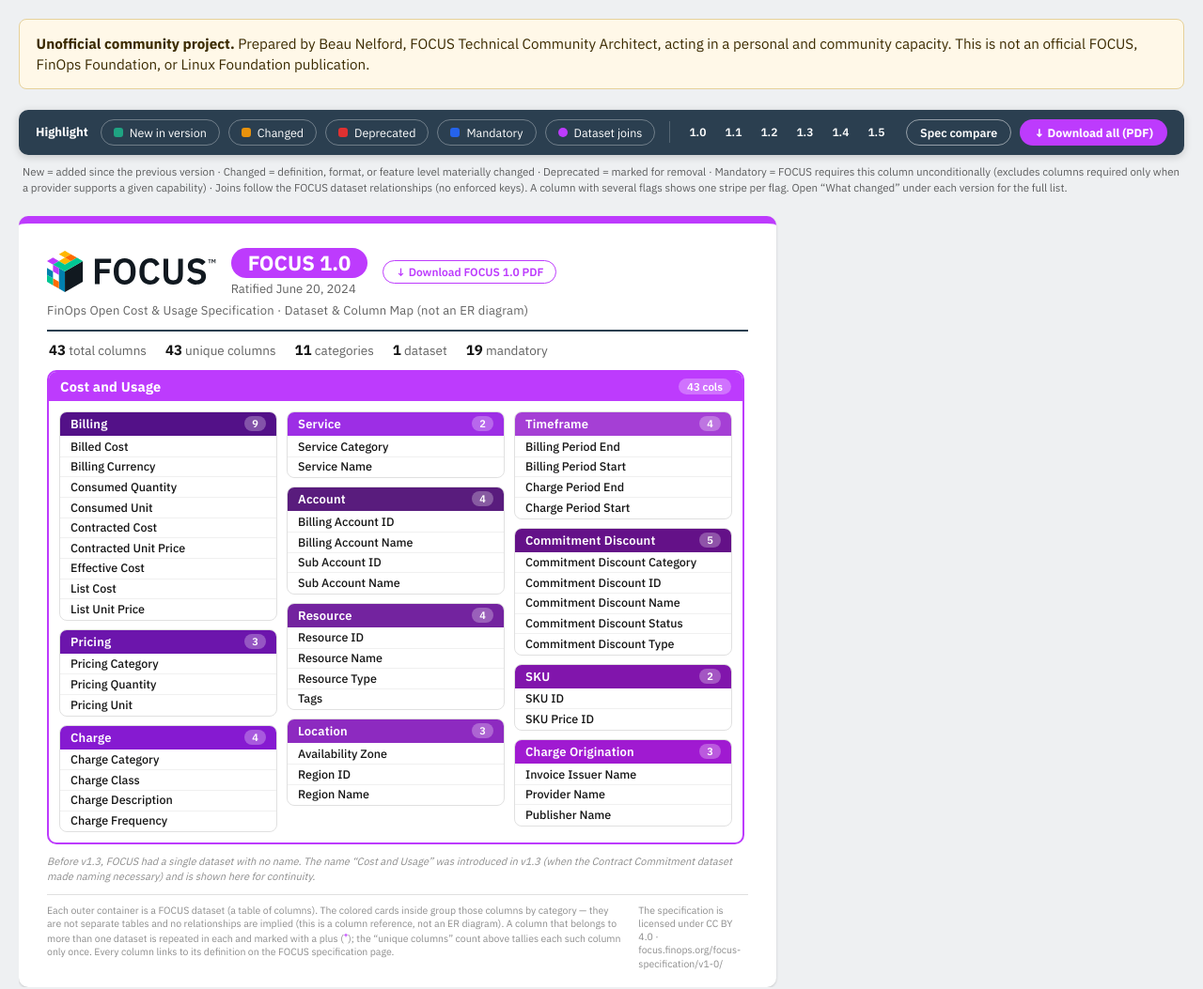
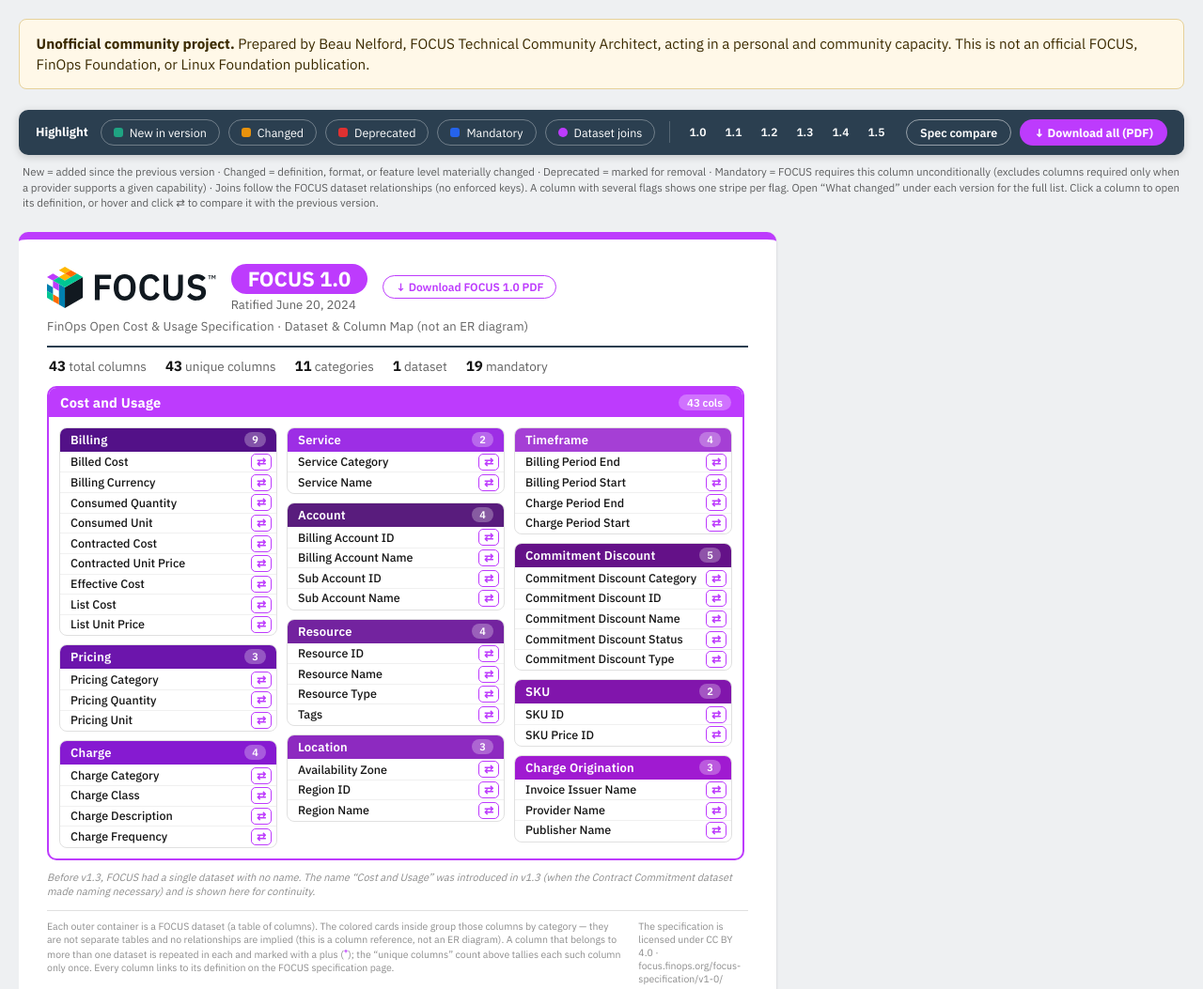
Before and after one commit to beau-finopsorg/focus-tools, a plain HTML site: page schema-maps/FOCUS_Schema_Maps.html in a window 1280 px wide. Shown: the top 1053 px of the page at 94% size. Drawn offline with Linux system fonts and the light colour scheme.

Commit message:
Open the specification on column click; compare from a hover glyph.
Clicking a column follows its link to the specification again. A ⇄ glyph appears on the right of a column on hover or keyboard focus (always on touch screens) and opens the compare panel. The hover tooltip no longer captures clicks, so it cannot cover the glyph.

Co-Authored-By: Claude Opus 5.5 <noreply@anthropic.com>

```diff
--- a/schema-maps/FOCUS_Schema_Maps.html
+++ b/schema-maps/FOCUS_Schema_Maps.html
@@ -152,9 +152,15 @@ body.hl-rel .relsvg{display:block}
 .relnote{display:none;background:#f6ecff;border:1px solid #e3d4ff;border-radius:9px;padding:9px 15px;font-size:12px;color:#5a2b86;line-height:1.5}
 body.hl-rel .relnote{display:block}
 .relnote b{color:#7a1fb0}
-.col{cursor:pointer}
+.col{cursor:pointer;position:relative}
+/* compare glyph: shown on hover/focus (always on touch screens); opens the diff panel */
+.cmpbtn{position:absolute;right:5px;top:50%;transform:translateY(-50%);display:none;align-items:center;justify-content:center;
+  width:22px;height:18px;border-radius:5px;background:#fff;border:1px solid #bd3bfd;color:#bd3bfd;font-size:12px;font-weight:700;line-height:1;cursor:pointer}
+.cmpbtn:hover,.cmpbtn:focus-visible{background:#bd3bfd;color:#fff;outline:none}
+.col:hover .cmpbtn,.col:focus-within .cmpbtn,.col.sel .cmpbtn{display:inline-flex}
+@media (hover:none){.cmpbtn{display:inline-flex}}
 /* hover popup (column definition flyout) */
-#coltip{position:fixed;z-index:90;width:340px;max-width:92vw;background:#fff;border:1px solid rgba(0,0,0,.12);border-radius:11px;box-shadow:0 8px 30px rgba(0,0,0,.22);display:none;overflow:hidden}
+#coltip{position:fixed;z-index:90;pointer-events:none;width:340px;max-width:92vw;background:#fff;border:1px solid rgba(0,0,0,.12);border-radius:11px;box-shadow:0 8px 30px rgba(0,0,0,.22);display:none;overflow:hidden}
 #coltip .tth{padding:9px 13px;color:#fff}
 #coltip .ttname{font-weight:700;font-size:14.5px;line-height:1.2}
 #coltip .ttid{font-family:"IBM Plex Mono",monospace;font-size:11px;opacity:.92;font-weight:500;display:block;margin-top:2px}
@@ -173,7 +179,7 @@ body.hl-rel .relnote{display:block}
   body{padding:0;gap:0;display:block}
   .page{display:block;overflow:visible}
   .sheet{box-shadow:none;border-radius:0}
-  .toolbar,.legend,.changes,#dpanel{display:none!important}
+  .toolbar,.legend,.changes,#dpanel,.cmpbtn{display:none!important}
   .relnote{display:none!important}
   .relsvg{display:none!important}
   .kbadge{display:none!important}
@@ -211,7 +217,7 @@ body.hl-rel .relnote{display:block}
   <a class="cmplink" href="../spec-compare/focus-spec-compare.html">Spec compare</a>
   <a class="dlall" href="FOCUS_Schema_Maps.pdf" download>&#x2193; Download all (PDF)</a>
 </div>
-<p class="legend">New = added since the previous version &middot; Changed = definition, format, or feature level materially changed &middot; Deprecated = marked for removal &middot; Mandatory = FOCUS requires this column unconditionally (excludes columns required only when a provider supports a given capability) &middot; Joins follow the FOCUS dataset relationships (no enforced keys). A column with several flags shows one stripe per flag. Open &ldquo;What changed&rdquo; under each version for the full list.</p>
+<p class="legend">New = added since the previous version &middot; Changed = definition, format, or feature level materially changed &middot; Deprecated = marked for removal &middot; Mandatory = FOCUS requires this column unconditionally (excludes columns required only when a provider supports a given capability) &middot; Joins follow the FOCUS dataset relationships (no enforced keys). A column with several flags shows one stripe per flag. Open &ldquo;What changed&rdquo; under each version for the full list. Click a column to open its definition, or hover and click &#8644; to compare it with the previous version.</p>
 
 <div class="relnote"><b>About these joins.</b> FOCUS does not define primary or foreign keys. The <b>JOIN&nbsp;KEY</b> (owner side) and <b>JOIN</b> (referencing side) badges mark the columns FOCUS uses to join datasets &mdash; defined from v1.3 in each dataset&rsquo;s join table &mdash; not enforced database keys. Note: Cost and Usage &harr; Contract Commitment joins on Contract Commitment ID, which lives inside the JSON object array in the <b>Contract Applied</b> column (not a scalar column). The v1.4 Invoice Detail and Billing Period joins are multi-column (Invoice Issuer Name + Invoice ID [+ Invoice Detail ID]; Billing Period Start + Invoice Issuer Name). The v1.5 SKU Price dataset (preview) joins Cost and Usage on SKU Price ID within the same Service Provider Name; resolving one price also matches Contract ID (from Contract Applied), Pricing Currency, a single Unit Price Type, and the charge period against SKU Price Effective Start/End. SKU Price can also join Contract Commitment on Contract ID.</div>
 <div class="page" id="v1.0">
@@ -558,11 +564,20 @@ body.hl-rel .relnote{display:block}
    dp.hidden=false;document.body.classList.add('dp-open');
    if(document.body.classList.contains('hl-rel'))requestAnimationFrame(draw);
  }
- document.addEventListener('click',function(e){
-   var a=e.target.closest&&e.target.closest('.col');
-   if(!a||e.metaKey||e.ctrlKey||e.shiftKey||e.button!==0)return;
-   e.preventDefault();tip.style.display='none';openPanel(a);
+ // A column click follows its link to the specification; the ⇄ glyph opens the panel.
+ // The glyph is a span (not a button) because columns are links.
+ document.querySelectorAll('.col').forEach(function(a){
+   var g=document.createElement('span');g.className='cmpbtn';g.textContent='⇄';
+   g.setAttribute('role','button');g.tabIndex=0;g.title='Compare with the previous version';
+   g.setAttribute('aria-label','Compare '+a.getAttribute('data-name')+' with the previous version');
+   a.appendChild(g);
  });
+ function fromGlyph(e){
+   var g=e.target.closest&&e.target.closest('.cmpbtn');if(!g)return;
+   e.preventDefault();e.stopPropagation();tip.style.display='none';openPanel(g.closest('.col'));
+ }
+ document.addEventListener('click',fromGlyph);
+ document.addEventListener('keydown',function(e){if(e.key==='Enter'||e.key===' ')fromGlyph(e);});
 
  // ---- hover popup (column definition flyout) ----
  var DSC={'Cost and Usage':'#bd3bfd','Contract Commitment':'#e8920c','Invoice Detail':'#e03131','Billing Period':'#3b5bdb','SKU Price':'#0c8599'};
@@ -585,7 +600,7 @@ body.hl-rel .relnote{display:block}
      +'<div class="ttdesc">'+esc(a.getAttribute('data-desc')||'')+'</div>'
      +(shared?'<div class="ttmeta">Shared across datasets — shown in each, counted once.</div>':'')
      +'<div class="ttmeta">'+esc(a.getAttribute('data-ver')||'')+'</div>'
-     +'<div class="ttlink">Click to see what changed in this column · ⌘/Ctrl-click opens the specification ↗</div>'
+     +'<div class="ttlink">Click to open the definition in the specification ↗ · ⇄ shows what changed</div>'
      +'</div>';
  }
  function place(e){
@@ -597,7 +612,7 @@ body.hl-rel .relnote{display:block}
    if(y<pad)y=pad;
    tip.style.left=x+'px';tip.style.top=y+'px';
  }
- document.addEventListener('mouseover',function(e){var a=e.target.closest&&e.target.closest('.col');if(!a)return;fill(a);tip.style.display='block';place(e);});
+ document.addEventListener('mouseover',function(e){var a=e.target.closest&&e.target.closest('.col');if(!a)return;if(e.target.closest('.cmpbtn')){tip.style.display='none';return;}fill(a);tip.style.display='block';place(e);});
  document.addEventListener('mousemove',function(e){if(tip.style.display==='block'&&e.target.closest&&e.target.closest('.col'))place(e);});
  document.addEventListener('mouseout',function(e){var a=e.target.closest&&e.target.closest('.col');if(a&&!(e.relatedTarget&&e.relatedTarget.closest&&e.relatedTarget.closest('.col')))tip.style.display='none';});
 })();
```
